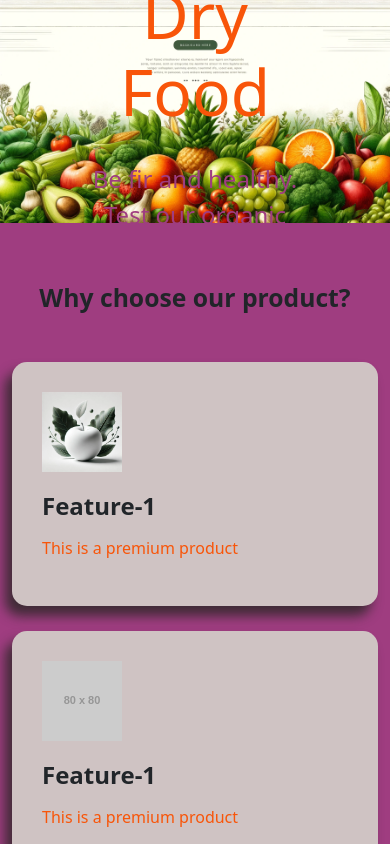
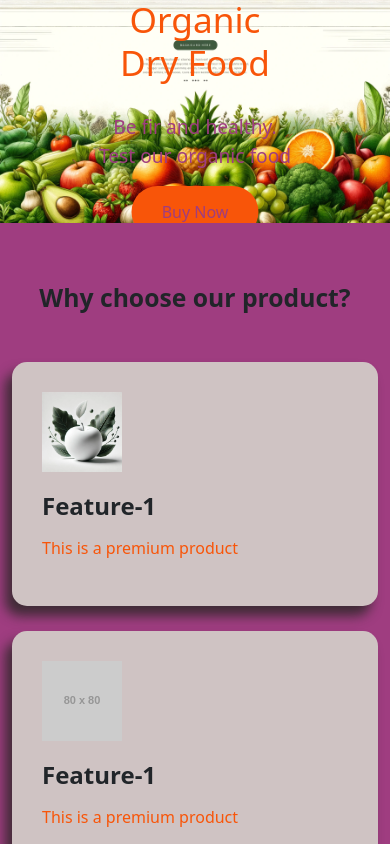
Before and after one commit to Muntasir2762/bootstrap-4, a plain HTML site: page index.html in a window 390 px wide. Shown: the top 844 px of the page. Drawn offline with nearby package versions, Linux system fonts and the light colour scheme; placeholder pictures from the web are drawn by us.

Commit message:
Issue fixed

```diff
--- a/index.html
+++ b/index.html
@@ -21,7 +21,7 @@
         <div class="hero-content">
             <h1>Organic Dry Food</h1>
             <p>Be fir and healthy. Test our organic food</p>
-            <a href="#" class="btn-custom">Buy Now</a>
+            <a href="#checkout-form" class="btn-custom">Buy Now</a>
         </div>
     </header>
     <!-- Hero Section End -->
@@ -110,7 +110,7 @@
     <!-- Customer Review End -->
 
     <!-- Checkout Form Start -->
-    <section class="checkout-section">
+    <section class="checkout-section" id="checkout-form">
         <div class="container">
             <h2>Checkout</h2>
             <form action="" method="" class="checkout-form">
--- a/style.css
+++ b/style.css
@@ -137,3 +137,21 @@
 .social-icons a:hover{
     color: #F85509;
 }
+
+
+@media (max-width: 1028px) {
+    .hero-content h1 {
+        font-size: 3.2rem;
+    }
+}
+
+@media (max-width: 768px) {
+    .hero-content h1 {
+        font-size: 2.2rem;
+        text-align: center;
+    }
+
+    .hero-content p {
+        font-size: 1.2rem;
+    }
+}
```
